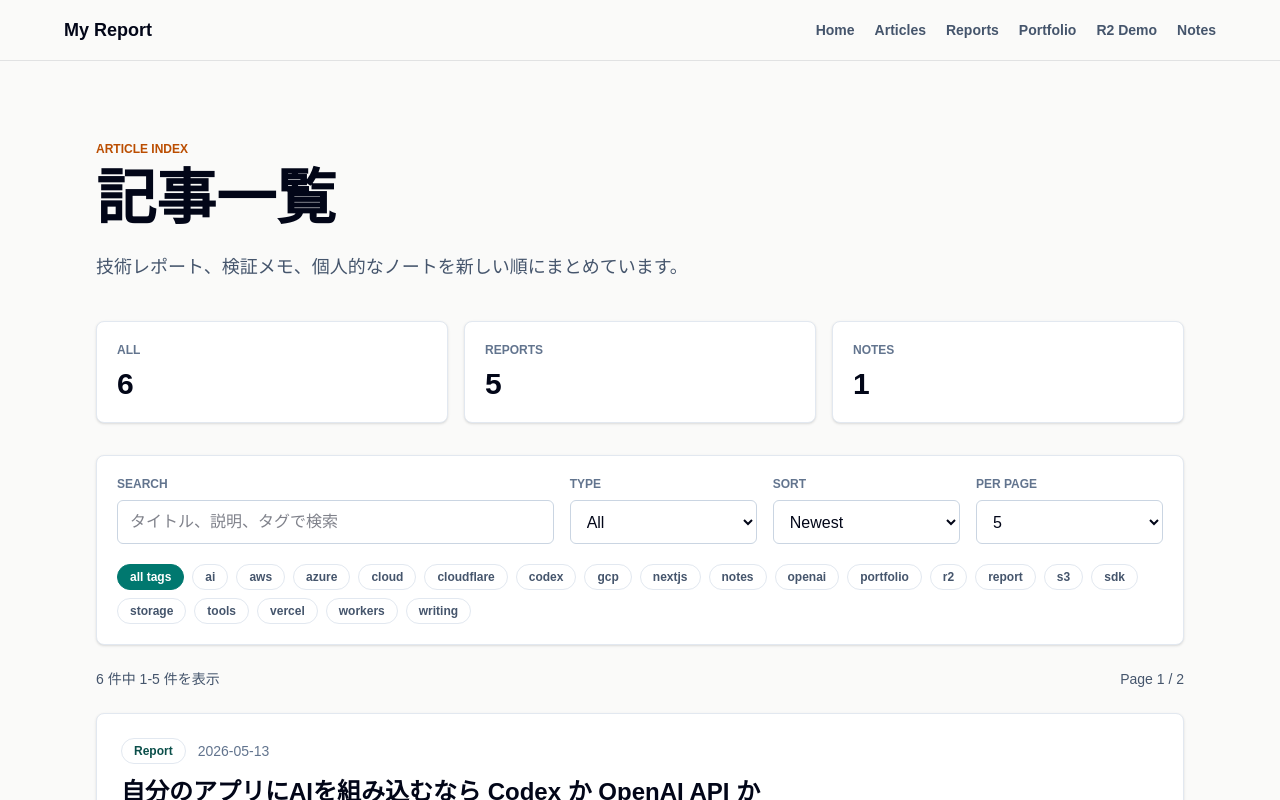
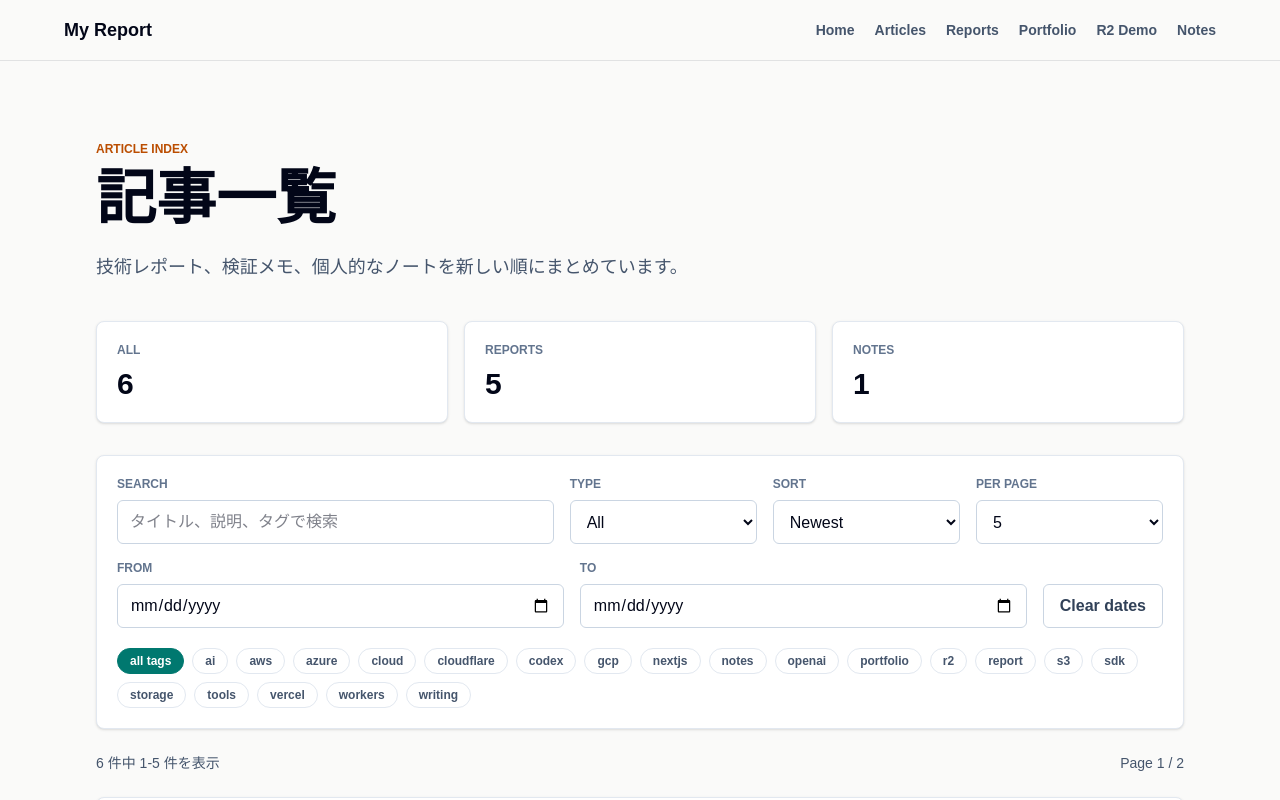
Before and after one commit to 0x46y/MyReport, a Next.js app: page /articles in a window 1280 px wide. Shown: the top 800 px of the page. Built offline with nearby package versions, Linux system fonts and the light colour scheme.

Commit message:
日付で絞り込み

```diff
--- a/app/articles/ArticlesExplorer.tsx
+++ b/app/articles/ArticlesExplorer.tsx
@@ -15,6 +15,8 @@ export default function ArticlesExplorer({ posts }: { posts: ArticleSummary[] })
   const [selectedKind, setSelectedKind] = useState("all");
   const [sortOrder, setSortOrder] = useState<SortOrder>("newest");
   const [pageSize, setPageSize] = useState(5);
+  const [dateFrom, setDateFrom] = useState("");
+  const [dateTo, setDateTo] = useState("");
   const [page, setPage] = useState(1);
 
   const tags = useMemo(
@@ -29,12 +31,14 @@ export default function ArticlesExplorer({ posts }: { posts: ArticleSummary[] })
       .filter((post) => {
         const matchesKind = selectedKind === "all" || post.kind === selectedKind;
         const matchesTag = selectedTag === "all" || post.tags.includes(selectedTag);
+        const matchesDateFrom = !dateFrom || post.date >= dateFrom;
+        const matchesDateTo = !dateTo || post.date <= dateTo;
         const haystack = [post.title, post.excerpt, post.date, post.kind, ...post.tags]
           .join(" ")
           .toLowerCase();
         const matchesQuery = !normalizedQuery || haystack.includes(normalizedQuery);
 
-        return matchesKind && matchesTag && matchesQuery;
+        return matchesKind && matchesTag && matchesDateFrom && matchesDateTo && matchesQuery;
       })
       .sort((a, b) => {
         if (sortOrder === "oldest") {
@@ -47,7 +51,7 @@ export default function ArticlesExplorer({ posts }: { posts: ArticleSummary[] })
 
         return b.date.localeCompare(a.date);
       });
-  }, [pageSize, posts, query, selectedKind, selectedTag, sortOrder]);
+  }, [dateFrom, dateTo, posts, query, selectedKind, selectedTag, sortOrder]);
 
   const totalPages = Math.max(1, Math.ceil(filteredPosts.length / pageSize));
   const currentPage = Math.min(page, totalPages);
@@ -118,6 +122,36 @@ export default function ArticlesExplorer({ posts }: { posts: ArticleSummary[] })
               { label: "All", value: String(posts.length) },
             ]}
           />
+        </div>
+
+        <div className="mt-4 grid gap-4 md:grid-cols-[repeat(2,minmax(180px,0.5fr))_auto] md:items-end">
+          <DateField
+            label="From"
+            onChange={(value) => {
+              setDateFrom(value);
+              resetPage();
+            }}
+            value={dateFrom}
+          />
+          <DateField
+            label="To"
+            onChange={(value) => {
+              setDateTo(value);
+              resetPage();
+            }}
+            value={dateTo}
+          />
+          <button
+            className="min-h-11 rounded-md border border-slate-300 px-4 font-black text-slate-700 transition hover:border-teal-500 hover:text-teal-700"
+            onClick={() => {
+              setDateFrom("");
+              setDateTo("");
+              resetPage();
+            }}
+            type="button"
+          >
+            Clear dates
+          </button>
         </div>
 
         <div className="mt-5 flex flex-wrap gap-2">
@@ -219,6 +253,28 @@ export default function ArticlesExplorer({ posts }: { posts: ArticleSummary[] })
   );
 }
 
+function DateField({
+  label,
+  onChange,
+  value,
+}: {
+  label: string;
+  onChange: (value: string) => void;
+  value: string;
+}) {
+  return (
+    <label className="grid gap-2">
+      <span className="text-xs font-black uppercase tracking-normal text-slate-500">{label}</span>
+      <input
+        className="min-h-11 rounded-md border border-slate-300 bg-white px-3 text-base text-slate-950 outline-none transition focus:border-teal-600 focus:ring-2 focus:ring-teal-600/20"
+        onChange={(event) => onChange(event.target.value)}
+        type="date"
+        value={value}
+      />
+    </label>
+  );
+}
+
 function SelectField({
   label,
   onChange,
--- a/app/page.tsx
+++ b/app/page.tsx
@@ -11,12 +11,14 @@ export default function Home() {
             "linear-gradient(120deg, rgba(15, 23, 42, 0.88), rgba(13, 148, 136, 0.68)), url('https://images.unsplash.com/photo-1451187580459-43490279c0fa?auto=format&fit=crop&w=1800&q=80')",
         }}
       >
-        <div className="max-w-4xl">
+        <div className="max-w-3xl">
           <p className="mb-3 text-xs font-black uppercase tracking-normal text-amber-200">
             Personal reports and portfolio
           </p>
-          <h1 className="text-4xl font-black leading-[1.05] tracking-normal md:text-6xl lg:text-7xl">
-            技術と制作の記録を、あとから読み返せる形で残す。
+          <h1 className="text-4xl font-black leading-[1.08] tracking-normal md:text-6xl lg:text-7xl">
+            技術と制作の記録を、
+            <br />
+            あとから読み返せる形で残す。
           </h1>
           <p className="mt-6 max-w-2xl text-lg leading-9 text-white/85">
             このサイトは、個人的な技術レポート、制作物、ポートフォリオ、意見記事をまとめた個人サイトです。
@@ -75,8 +77,8 @@ export default function Home() {
         </div>
       </section>
 
-      <section className="grid gap-8 border-t border-slate-200 px-5 py-16 md:grid-cols-[0.9fr_1.1fr] md:px-12 md:py-20 lg:px-24">
-        <div>
+      <section className="border-t border-slate-200 px-5 py-16 md:px-12 md:py-20 lg:px-24">
+        <div className="max-w-3xl">
           <p className="mb-3 text-xs font-black uppercase tracking-normal text-amber-700">
             Portfolio
           </p>
@@ -84,8 +86,7 @@ export default function Home() {
             制作物の目的と学びを整理する
           </h2>
           <p className="mt-5 text-lg leading-9 text-slate-600">
-            作ったものを単なるリンク集にせず、目的、実装の判断、詰まった点、次に改善したいことまで
-            短く残しています。
+            作ったものを単なるリンク集にせず、目的や実装の判断、詰まった点や次の改善案まで残しています。
           </p>
           <Link
             className="mt-5 inline-flex font-black text-teal-700 underline-offset-4 hover:underline"
@@ -94,13 +95,6 @@ export default function Home() {
             ポートフォリオ一覧を見る
           </Link>
         </div>
-        <div className="rounded-lg border border-slate-200 bg-white p-6 shadow-sm">
-          <p className="text-xs font-black uppercase tracking-normal text-slate-500">Portfolio index</p>
-          <p className="mt-4 text-lg leading-9 text-slate-600">
-            制作物の詳細はポートフォリオ一覧にまとめています。各カードから、目的、使った技術、保存方式の判断、
-            今後の改善案まで確認できます。
-          </p>
-        </div>
       </section>
     </main>
   );
--- a/lib/content.ts
+++ b/lib/content.ts
@@ -136,30 +136,6 @@ export const projects: Project[] = [
         ],
       },
     ],
-  },
-  {
-    slug: "my-report",
-    name: "My Report",
-    type: "Personal site",
-    summary:
-      "個人的な技術レポート、制作物、ポートフォリオ、意見記事をまとめた個人サイト。",
-    points: ["Next.js App Router", "Static export", "Cloudflare Workers Assets"],
-  },
-  {
-    slug: "local-research-notes",
-    name: "Local Research Notes",
-    type: "Writing workflow",
-    summary:
-      "検証ログと記事の下書きをつなげるための、個人用リサーチノート運用。",
-    points: ["Draft first", "Short summaries", "Reusable report format"],
-  },
-  {
-    slug: "tool-experiments",
-    name: "Tool Experiments",
-    type: "Prototype archive",
-    summary:
-      "作り切る前の試作を、判断材料として残すための小さなアーカイブ。",
-    points: ["Prototype logs", "Decision records", "Next action notes"],
   },
 ];
 
```
